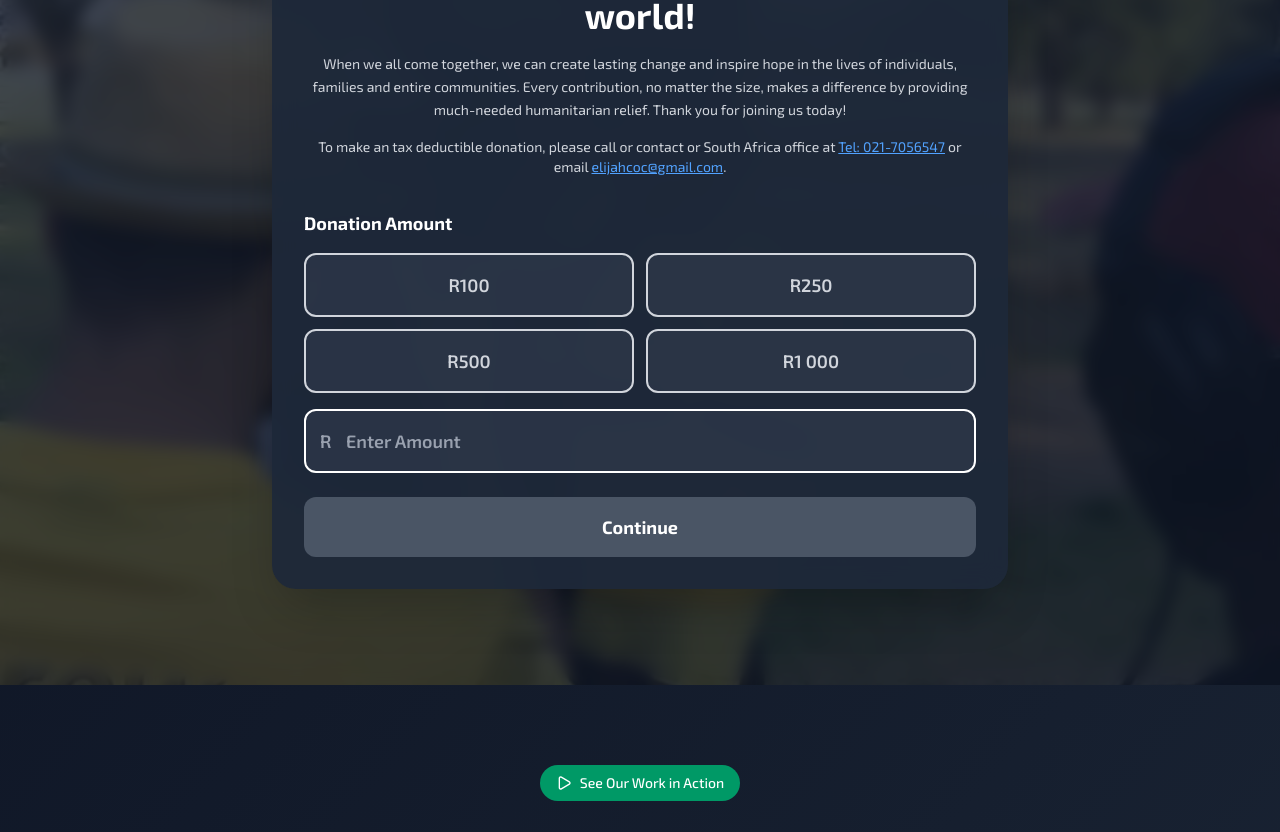
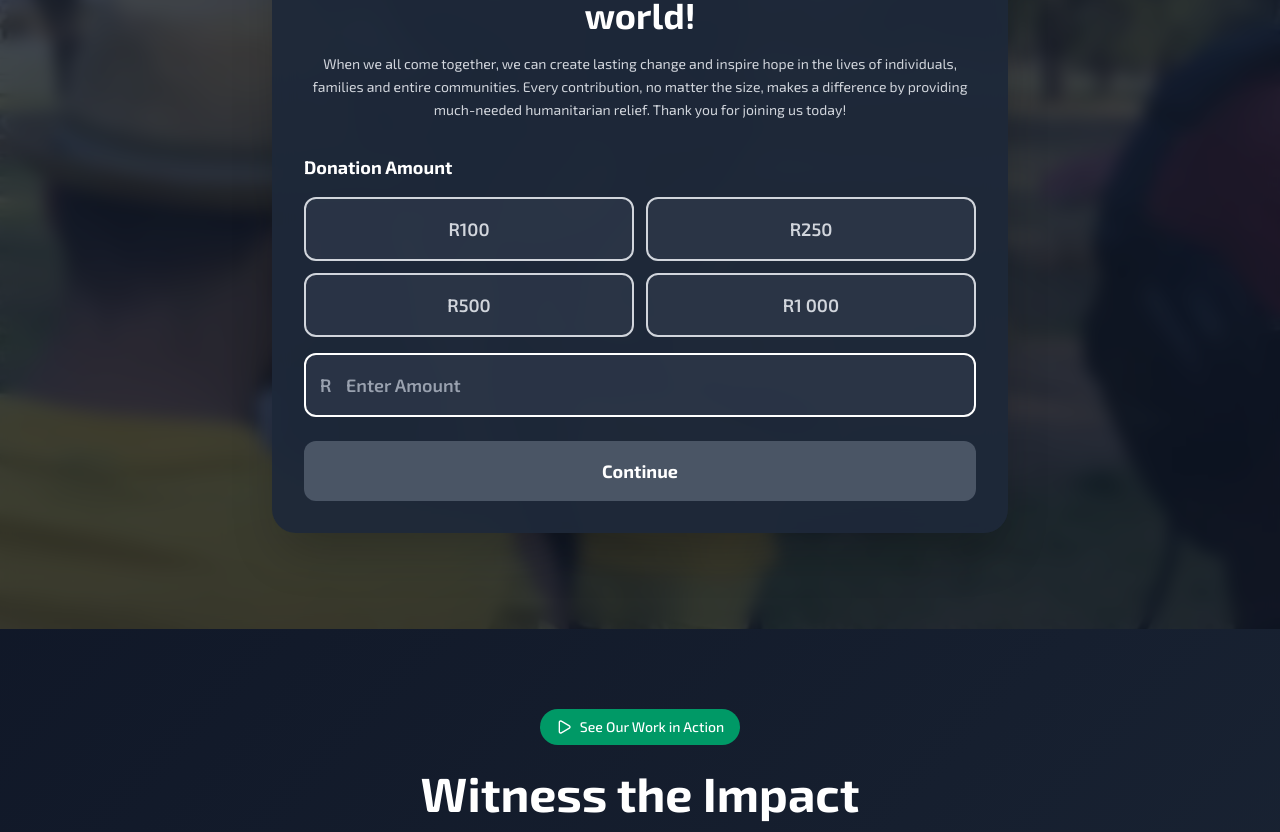
Before and after one commit to Sqwizoor/ecc, a Next.js app: page /charity in a window 1280 px wide. Shown: the part 2320-3152 px from the top of the page. Built offline with nearby package versions, Linux system fonts and the light colour scheme.

Commit message:
charity page increased

```diff
--- a/src/app/charity/page.tsx
+++ b/src/app/charity/page.tsx
@@ -303,17 +303,6 @@ export default function CharityPage() {
               <p className="text-gray-300 text-sm leading-relaxed">
                 When we all come together, we can create lasting change and inspire hope in the lives of individuals, families and entire communities. Every contribution, no matter the size, makes a difference by providing much-needed humanitarian relief. Thank you for joining us today!
               </p>
-              <p className="text-gray-300 text-sm">
-                To make an tax deductible donation, please call or contact or South Africa office at{' '}
-                <a href="tel:0637310437" className="text-blue-400 hover:text-blue-300 underline">
-                  Tel: 021-7056547
-                </a>
-                {' '}or email{' '}
-                <a href="mailto:elijahcoc@gmail.com" className="text-blue-400 hover:text-blue-300 underline">
-                  elijahcoc@gmail.com
-                </a>
-                .
-              </p>
             </div>
 
             {/* Donation Amount */}
@@ -416,6 +405,8 @@ export default function CharityPage() {
               className="w-full h-auto"
               controls
               poster="/charity-work.jpeg"
+              preload="auto"
+              playsInline
               onPlay={() => setIsPlaying(true)}
               onPause={() => setIsPlaying(false)}
             >
```
